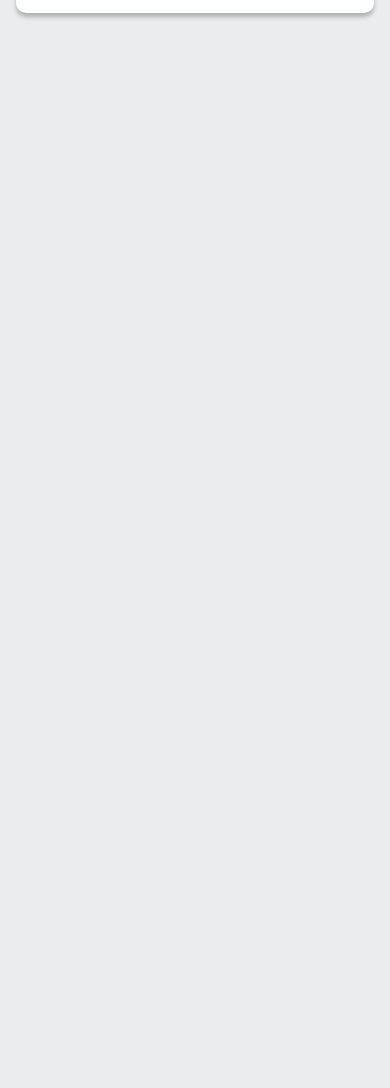
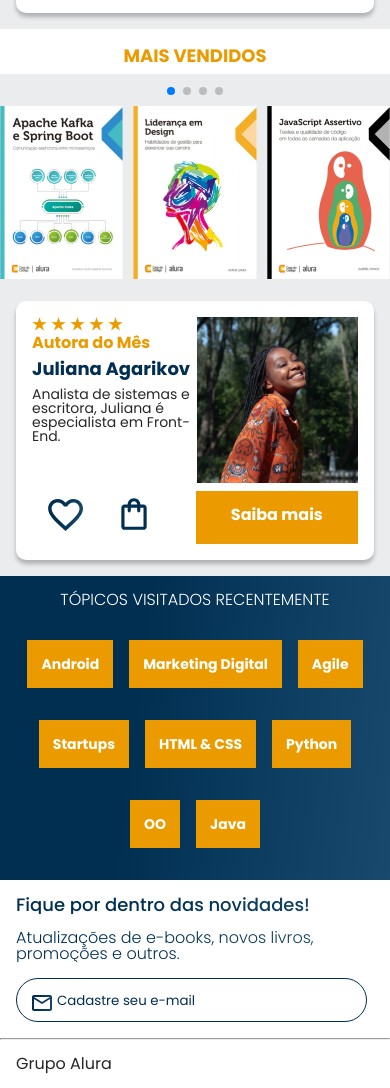
Before and after one commit to andersonmattos/alura-books, a plain HTML site: page index.html in a window 390 px wide. Shown: the part 810-1898 px from the top of the page. Before the commit the page ends 844 px from the top, so only its background shows below. Drawn offline with nearby package versions, Linux system fonts and the light colour scheme.

Commit message:
Finalizacao de criacao de pagina web para display de mobile

```diff
--- a/index.html
+++ b/index.html
@@ -55,6 +55,7 @@
 
     </section>
 
+    <!-- Seçao criada em acompanhando o curso -->
     <section class="carrossel">
         <h2 class="carrossel__titulo">Novos lançamentos</h2>
 
@@ -116,6 +117,113 @@
         </div>
     </section>
 
+    <!-- Seção criada reutilizando código -->
+    <section class="carrossel">
+        <h2 class="carrossel__titulo">Mais vendidos</h2>
+
+        <!-- Slider main container -->
+        <div class="swiper">
+
+            <!-- If we need pagination -->
+            <div class="swiper-pagination"></div>
+
+            <!-- Additional required wrapper -->
+            <div class="swiper-wrapper">
+                <!-- Slides -->
+                <div class="swiper-slide">
+                    <img src="img/ApacheKafka.png" alt="Livro sobre ApacheKafka e spring boot da Alura">
+                </div>
+                <div class="swiper-slide">
+                    <img src="img/Liderança.png" alt="Livro sobre liderança em design da Alura">
+                </div>
+                <div class="swiper-slide">
+                    <img src="img/Javascript.png" alt="Livro sobre javascrip assertivo da Alura">
+                </div>
+                <div class="swiper-slide">
+                    <img src="img/Guia Front-end.png" alt="Livro guia de front-end">
+                </div>
+                <div class="swiper-slide">
+                    <img src="img/Portugol.png" alt="Livro sobre portugol">
+                </div>
+                <div class="swiper-slide">
+                    <img src="img/Acessibilidade.png" alt="Livro sobre acessibilidade">
+                </div>
+            </div>
+
+            <!-- If we need navigation buttons -->
+            <div class="swiper-button-prev"></div>
+            <div class="swiper-button-next"></div>
+
+            <div class="card">
+                <div class="card__descricao">
+                    <div class="descricao">
+                        <img src="img/Estrelinhas.png" alt="Avaliação 5 estrelas">
+                        <h3 class="descricao__titulo">Autora do Mês</h3>
+                        <h2 class="descricao__titulo-livro">Juliana Agarikov</h2>
+                        <p class="descricao__texto">Analista de sistemas e escritora, Juliana é especialista em Front-End.</p>
+                    </div>
+                    <img src="img/Perfil-escritora 1-1.png" class="descricao__imagem" alt="Foto da autora do livro do mês">
+                </div>
+
+                <div class="card__botoes">
+                    <ul class="botoes">
+                        <li class="botoes__item">
+                            <img src="img/Favoritos.svg" alt="Icone de favoritos">
+                        </li>
+                        <li class="botoes__item">
+                            <img src="img/Compras.svg" alt="Icone de compras">
+                        </li>
+                    </ul>
+                    <a href="#" class="botoes__ancora">Saiba mais</a>
+                </div>
+            </div>
+        </div>
+    </section>
+
+    <!-- Seção de visitados recentemente -->
+    <section class="topicos">
+        <h2 class="topicos__titulo">TÓPICOS VISITADOS RECENTEMENTE</h2>
+        <ul class="topicos__lista">
+            <li class="topicos__item">
+                <a href="#" class="topicos__link">Android</a>
+            </li>
+            <li class="topicos__item">
+                <a href="#" class="topicos__link">Marketing Digital</a>
+            </li>
+            <li class="topicos__item">
+                <a href="#" class="topicos__link">Agile</a>
+            </li>
+            <li class="topicos__item">
+                <a href="#" class="topicos__link">Startups</a>
+            </li>
+            <li class="topicos__item">
+                <a href="#" class="topicos__link">HTML & CSS</a>
+            </li>
+            <li class="topicos__item">
+                <a href="#" class="topicos__link">Python</a>
+            </li>
+            <li class="topicos__item">
+                <a href="#" class="topicos__link">OO</a>
+            </li>
+            <li class="topicos__item">
+                <a href="#" class="topicos__link">Java</a>
+            </li>
+        </ul>
+    </section>
+
+    <!-- Seçao de contato -->
+    <section class="contato">
+        <h2 class="contato__titulo">Fique por dentro das novidades!</h2>
+        <p class="contato__texto">Atualizações de e-books, novos livros, promoções e outros.</p>
+        <input type="email" placeholder="Cadastre seu e-mail" class="contato__email">
+    </section>
+
+    <hr />
+
+    <footer class="rodape">
+        <h2 class="rodape__titulo">Grupo Alura</h2>
+    </footer>
+
     <script src="https://cdn.jsdelivr.net/npm/swiper@8/swiper-bundle.min.js"></script>
     <script>
         const swiper = new Swiper('.swiper', {
--- a/style.css
+++ b/style.css
@@ -1,6 +1,9 @@
 @import url("styles/header.css");
 @import url("styles/banner.css");
 @import url("styles/carrossel.css");
+@import url("styles/topicos.css");
+@import url("styles/contato.css");
+@import url("styles/footer.css");
 
 :root {
     --background-color: #EBECEE;
--- /dev/null
+++ b/styles/contato.css
@@ -0,0 +1,36 @@
+.contato {
+    background-color: var(--white);
+    padding: 1em;
+}
+
+.contato__titulo, .contato__texto {
+    background: var(--gradient-blue);
+    -webkit-background-clip: text;
+    -webkit-text-fill-color: transparent;
+    background-clip: text;
+}
+
+.contato__titulo {
+    font-size: 18px;
+    font-weight: 500;
+}
+
+.contato__texto {
+    font-weight: 300;
+    margin: 1em 0;
+}
+
+.contato__email {
+    padding: 1em;
+    border: 1px solid var(--navy-blue);
+    width: 90%;
+    border-radius: 24px;
+    color: var(--navy-blue);
+}
+
+.contato__email::placeholder {
+    color: var(--navy-blue);
+    font-family: var(--main-font);
+    background: url("../img/Email.svg") no-repeat;
+    padding-left: 2em;
+}
--- /dev/null
+++ b/styles/footer.css
@@ -0,0 +1,9 @@
+hr {
+    margin: 0;
+}
+
+.rodape__titulo {
+    padding: 1em;
+    color: var(--black);
+    background-color: var(--white);
+}
--- /dev/null
+++ b/styles/topicos.css
@@ -0,0 +1,30 @@
+.topicos {
+    background: var(--gradient-blue);
+    text-align: center;
+    padding: 1em 0;
+}
+
+.topicos__titulo {
+    color: var(--white);
+    font-weight: 300;
+    margin-bottom: 1em;
+}
+
+.topicos__lista {
+    display: flex;
+    flex-wrap: wrap;
+    justify-content: center;
+}
+
+.topicos__item {
+    margin: 2em 0.5em;
+}
+
+.topicos__link {
+    color: var(--white);
+    background-color: var(--orange);
+    text-decoration: none;
+    font-weight: 700;
+    font-size: 14px;
+    padding: 1em;
+}
```
Also changed, not shown: styles/carrossel.css (line endings or trailing spaces).
